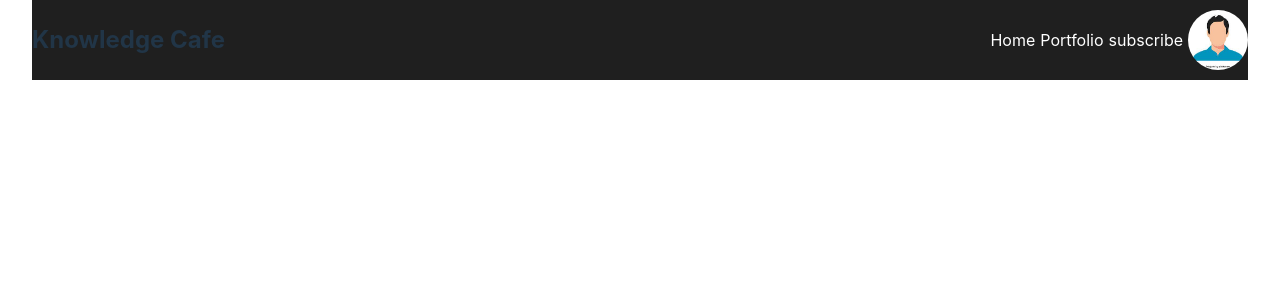
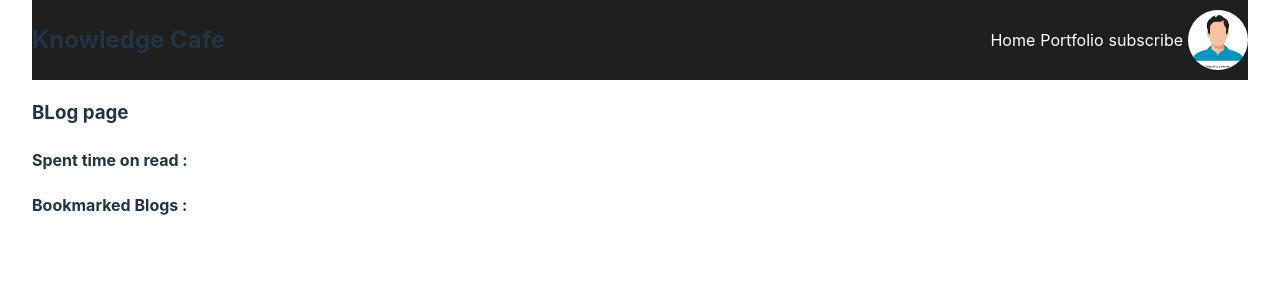
Before and after one commit to tokymahmud/knowledge-cafe, a React (Vite) app: page / in a window 1280 px wide. Shown: the top 300 px of the page. Built offline with nearby package versions, Linux system fonts and the light colour scheme.

Commit message:
body work started

```diff
--- a/src/App.jsx
+++ b/src/App.jsx
@@ -3,6 +3,7 @@ import reactLogo from './assets/react.svg'
 import viteLogo from '/vite.svg'
 import './App.css'
 import Header from './components/Header/Header'
+import Body from './components/Body/Body'
 
 function App() {
   const [count, setCount] = useState(0)
@@ -10,6 +11,7 @@ function App() {
   return (
     <div className="App">
       <Header></Header>
+      <Body></Body>
     </div>
   )
 }
--- /dev/null
+++ b/src/components/Body/Body.jsx
@@ -0,0 +1,20 @@
+import React from 'react';
+import "./Body.css"
+
+const Body = () => {
+    return (
+        <div className='body-container'>
+            <div className="blog-container">
+                <h3>BLog page</h3>
+
+            </div>
+            <div className="list-container">
+                <h4>Spent time on read : </h4>
+                <h4>Bookmarked Blogs : </h4>
+            </div>
+
+        </div>
+    );
+};
+
+export default Body;
```
Also changed, not shown: src/components/Body/Body.css (added).
